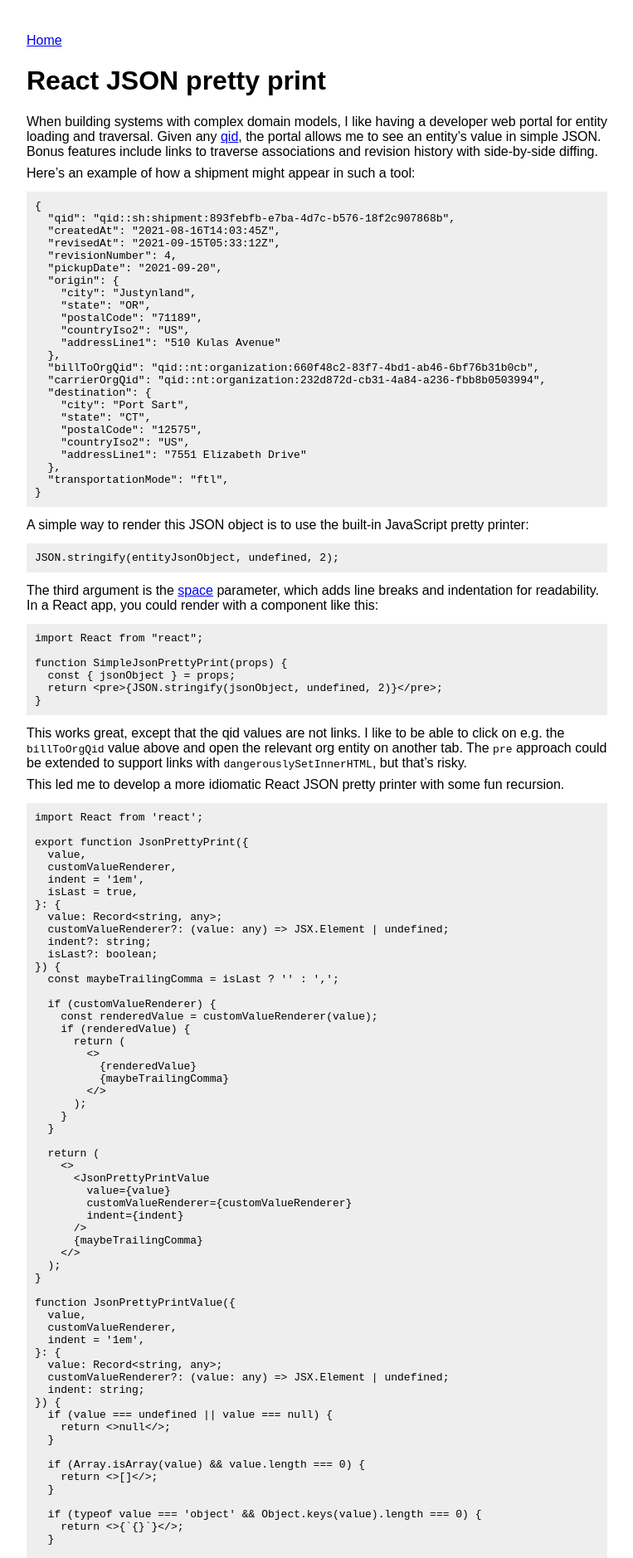
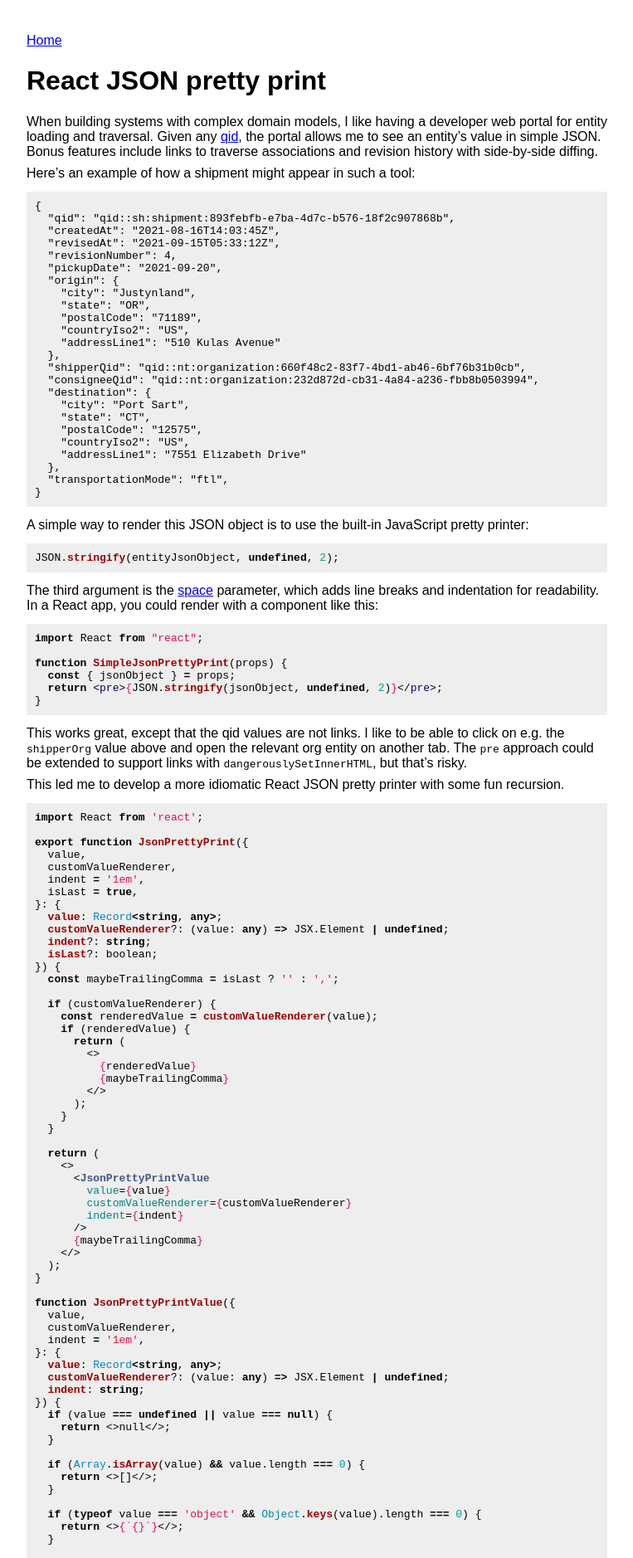
Before and after one commit to maxh/maxheinritz.com, a Jekyll site: the page built from _essays/react-json-pretty-print.md, in a window 1280 px wide. Shown: the top 1878 px of the page at 83% size, without its empty margins (108-871 px from the left). Built offline with Jekyll 4.4.1, drawn with Linux system fonts in a browser that asks for light colours; some of the changed text lies outside the part shown.

Commit message:
syntax highlighting

````diff
--- a/_config.yml
+++ b/_config.yml
@@ -10,6 +10,10 @@ collections:
 
 # Build settings
 markdown: kramdown
+kramdown:
+  input: GFM
+  syntax_highlighter: rouge
+
 theme: minima
 exclude:
   - README.md
--- a/_essays/react-json-pretty-print.md
+++ b/_essays/react-json-pretty-print.md
@@ -8,7 +8,7 @@ When building systems with complex domain models, I like having a developer web
 
 Here's an example of how a shipment might appear in such a tool:
 
-```json
+```
 {
   "qid": "qid::sh:shipment:893febfb-e7ba-4d7c-b576-18f2c907868b",
   "createdAt": "2021-08-16T14:03:45Z",
@@ -22,8 +22,8 @@ Here's an example of how a shipment might appear in such a tool:
     "countryIso2": "US",
     "addressLine1": "510 Kulas Avenue"
   },
-  "billToOrgQid": "qid::nt:organization:660f48c2-83f7-4bd1-ab46-6bf76b31b0cb",
-  "carrierOrgQid": "qid::nt:organization:232d872d-cb31-4a84-a236-fbb8b0503994",
+  "shipperQid": "qid::nt:organization:660f48c2-83f7-4bd1-ab46-6bf76b31b0cb",
+  "consigneeQid": "qid::nt:organization:232d872d-cb31-4a84-a236-fbb8b0503994",
   "destination": {
     "city": "Port Sart",
     "state": "CT",
@@ -52,7 +52,7 @@ function SimpleJsonPrettyPrint(props) {
 }
 ```
 
-This works great, except that the qid values are not links. I like to be able to click on e.g. the `billToOrgQid` value above and open the relevant org entity on another tab. The `pre` approach could be extended to support links with `dangerouslySetInnerHTML`, but that's risky.
+This works great, except that the qid values are not links. I like to be able to click on e.g. the `shipperOrg` value above and open the relevant org entity on another tab. The `pre` approach could be extended to support links with `dangerouslySetInnerHTML`, but that's risky.
 
 This led me to develop a more idiomatic React JSON pretty printer with some fun recursion.
 
@@ -125,11 +125,13 @@ function JsonPrettyPrintValue({
     return <>{value}</>;
   }
 
+  const indentStyle = { paddingLeft: indent };
+
   if (Array.isArray(value)) {
     return (
       <>
         [
-        <div style={{ paddingLeft: indent }}>
+        <div style={indentStyle}>
           {value.map((item, index) => (
             <div key={index}>
               <JsonPrettyPrint
@@ -151,7 +153,7 @@ function JsonPrettyPrintValue({
   return (
     <>
       {'{'}
-      <div style={{ paddingLeft: indent }}>
+      <div style={indentStyle}>
         {keys.map((key) => {
           return (
             <div key={key}>
--- a/_includes/head.html
+++ b/_includes/head.html
@@ -19,6 +19,7 @@
   <meta name="twitter:description" content="{{ desc }}">
   <meta name="description" content="{{ desc }}" />
   <link rel="stylesheet" type="text/css" href="/style.css">
+  <link rel="stylesheet" type="text/css" href="/syntax.css">
   <script src="/script.js"></script>
   <link href="https://fonts.googleapis.com/css?family=Montserrat:300" rel="stylesheet">
   <script async src="https://www.googletagmanager.com/gtag/js?id=UA-107992017-1"></script>
--- /dev/null
+++ b/syntax.css
@@ -0,0 +1,213 @@
+.highlight table td { padding: 5px; }
+.highlight table pre { margin: 0; }
+.highlight .cm {
+  color: #999988;
+  font-style: italic;
+}
+.highlight .cp {
+  color: #999999;
+  font-weight: bold;
+}
+.highlight .c1 {
+  color: #999988;
+  font-style: italic;
+}
+.highlight .cs {
+  color: #999999;
+  font-weight: bold;
+  font-style: italic;
+}
+.highlight .c, .highlight .ch, .highlight .cd, .highlight .cpf {
+  color: #999988;
+  font-style: italic;
+}
+.highlight .err {
+  color: #a61717;
+  background-color: #e3d2d2;
+}
+.highlight .gd {
+  color: #000000;
+  background-color: #ffdddd;
+}
+.highlight .ge {
+  color: #000000;
+  font-style: italic;
+}
+.highlight .gr {
+  color: #aa0000;
+}
+.highlight .gh {
+  color: #999999;
+}
+.highlight .gi {
+  color: #000000;
+  background-color: #ddffdd;
+}
+.highlight .go {
+  color: #888888;
+}
+.highlight .gp {
+  color: #555555;
+}
+.highlight .gs {
+  font-weight: bold;
+}
+.highlight .gu {
+  color: #aaaaaa;
+}
+.highlight .gt {
+  color: #aa0000;
+}
+.highlight .kc {
+  color: #000000;
+  font-weight: bold;
+}
+.highlight .kd {
+  color: #000000;
+  font-weight: bold;
+}
+.highlight .kn {
+  color: #000000;
+  font-weight: bold;
+}
+.highlight .kp {
+  color: #000000;
+  font-weight: bold;
+}
+.highlight .kr {
+  color: #000000;
+  font-weight: bold;
+}
+.highlight .kt {
+  color: #445588;
+  font-weight: bold;
+}
+.highlight .k, .highlight .kv {
+  color: #000000;
+  font-weight: bold;
+}
+.highlight .mf {
+  color: #009999;
+}
+.highlight .mh {
+  color: #009999;
+}
+.highlight .il {
+  color: #009999;
+}
+.highlight .mi {
+  color: #009999;
+}
+.highlight .mo {
+  color: #009999;
+}
+.highlight .m, .highlight .mb, .highlight .mx {
+  color: #009999;
+}
+.highlight .sa {
+  color: #000000;
+  font-weight: bold;
+}
+.highlight .sb {
+  color: #d14;
+}
+.highlight .sc {
+  color: #d14;
+}
+.highlight .sd {
+  color: #d14;
+}
+.highlight .s2 {
+  color: #d14;
+}
+.highlight .se {
+  color: #d14;
+}
+.highlight .sh {
+  color: #d14;
+}
+.highlight .si {
+  color: #d14;
+}
+.highlight .sx {
+  color: #d14;
+}
+.highlight .sr {
+  color: #009926;
+}
+.highlight .s1 {
+  color: #d14;
+}
+.highlight .ss {
+  color: #990073;
+}
+.highlight .s, .highlight .dl {
+  color: #d14;
+}
+.highlight .na {
+  color: #008080;
+}
+.highlight .bp {
+  color: #999999;
+}
+.highlight .nb {
+  color: #0086B3;
+}
+.highlight .nc {
+  color: #445588;
+  font-weight: bold;
+}
+.highlight .no {
+  color: #008080;
+}
+.highlight .nd {
+  color: #3c5d5d;
+  font-weight: bold;
+}
+.highlight .ni {
+  color: #800080;
+}
+.highlight .ne {
+  color: #990000;
+  font-weight: bold;
+}
+.highlight .nf, .highlight .fm {
+  color: #990000;
+  font-weight: bold;
+}
+.highlight .nl {
+  color: #990000;
+  font-weight: bold;
+}
+.highlight .nn {
+  color: #555555;
+}
+.highlight .nt {
+  color: #000080;
+}
+.highlight .vc {
+  color: #008080;
+}
+.highlight .vg {
+  color: #008080;
+}
+.highlight .vi {
+  color: #008080;
+}
+.highlight .nv, .highlight .vm {
+  color: #008080;
+}
+.highlight .ow {
+  color: #000000;
+  font-weight: bold;
+}
+.highlight .o {
+  color: #000000;
+  font-weight: bold;
+}
+.highlight .w {
+  color: #bbbbbb;
+}
+.highlight {
+  background-color: #f8f8f8;
+}
````
Also changed, not shown: other parts of _essays/react-json-pretty-print.md (+1 -1 lines).
